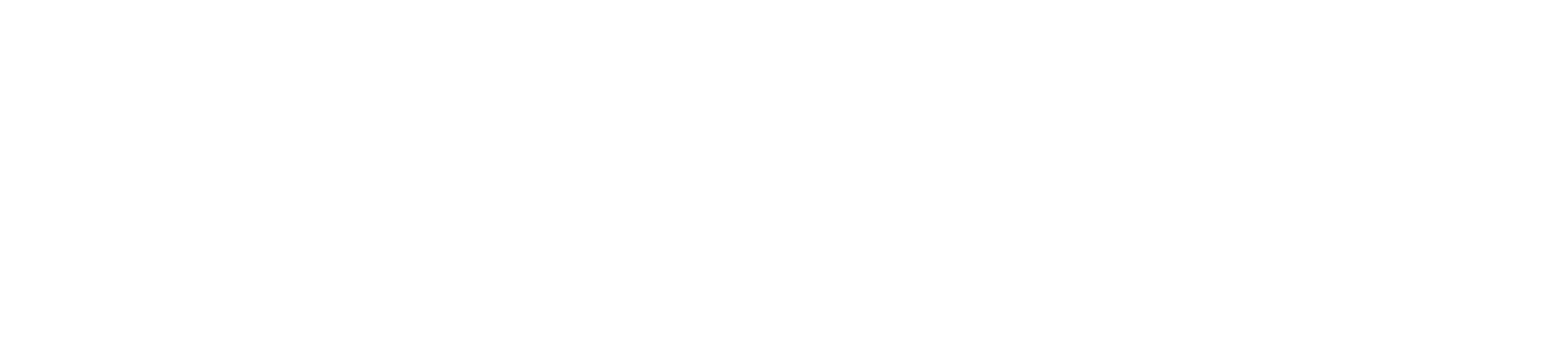
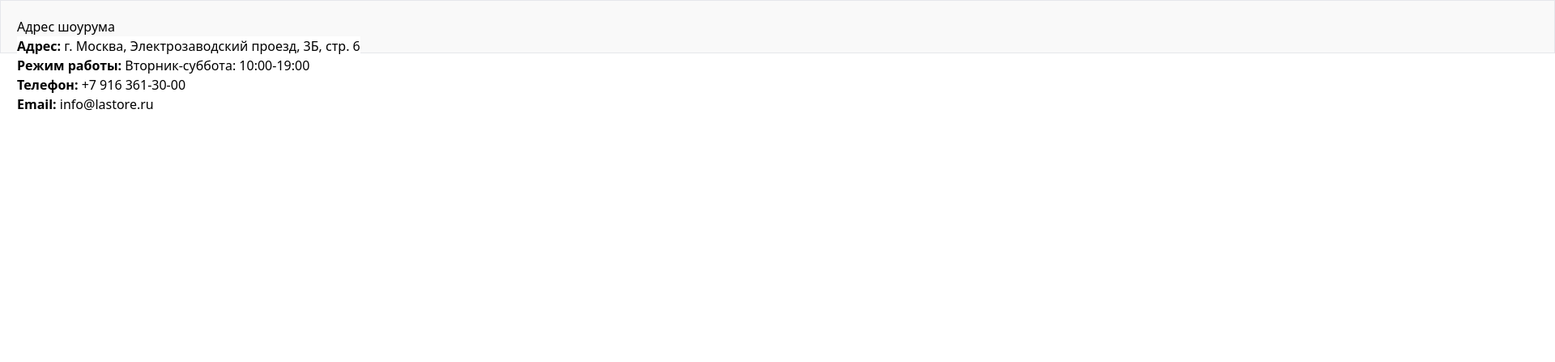
Before and after one commit to gulasyl136/exam3, a plain HTML site: page index.html in a window 1280 px wide. Shown: the top 448 px of the page at 81% size, 1920 px wide, since content can reach past the window. Drawn offline with nearby package versions, Linux system fonts and the light colour scheme.

Commit message:
push my work

```diff
--- a/index.html
+++ b/index.html
@@ -24,7 +24,24 @@
         </section>
         <section></section>
         <section></section>
-        <section></section>
+        <section>
+          <div class="w-[1920px] m-auto relative">
+          <div class="bg-[#f9f9f9] p-[20px] border solid-[#ddd]">
+            <h2>Адрес шоурума</h2>
+
+        <div class="absolute">
+          <div style="position:relative;overflow:hidden;"><a href="https://yandex.com/maps/213/moscow/?utm_medium=mapframe&utm_source=maps" style="color:#eee;font-size:12px;position:absolute;top:0px;">Москва</a>
+            <a href="https://yandex.com/maps/213/moscow/house/elektrolitny_proyezd_3bs6/Z04YcAZjSUIFQFtvfXp2dHRkYA==/?ll=37.613072%2C55.675875&utm_medium=mapframe&utm_source=maps&z=16.67" style="color:#eee;font-size:12px;position:absolute;top:14px;">Электролитный проезд, 3Бс6 — Яндекс Карты</a>
+            <iframe src="https://yandex.com/map-widget/v1/?ll=37.613072%2C55.675875&mode=search&ol=geo&ouri=ymapsbm1%3A%2F%2Fgeo%3Fdata%3DCgg1NjY2NjQ0MBJL0KDQvtGB0YHQuNGPLCDQnNC-0YHQutCy0LAsINCt0LvQtdC60YLRgNC-0LvQuNGC0L3Ri9C5INC_0YDQvtC10LfQtCwgM9CR0YE2IgoNyXMWQhUYtF5C&z=16.67" width="1920" height="400" frameborder="1" allowfullscreen="true" style="position:relative;"></iframe></div>
+        </div>
+        <div class="absolute bg-[white]">
+          <p><strong>Адрес:</strong> г. Москва, Электрозаводский проезд, 3Б, стр. 6</p>
+          <p><strong>Режим работы:</strong> Вторник-суббота: 10:00-19:00</p>
+          <p><strong>Телефон:</strong> +7 916 361-30-00</p>
+          <p><strong>Email:</strong> info@lastore.ru</p></div>
+      </div>
+      </div>
+        </section>
         <section></section>
         <section></section>
         <section></section>
```
